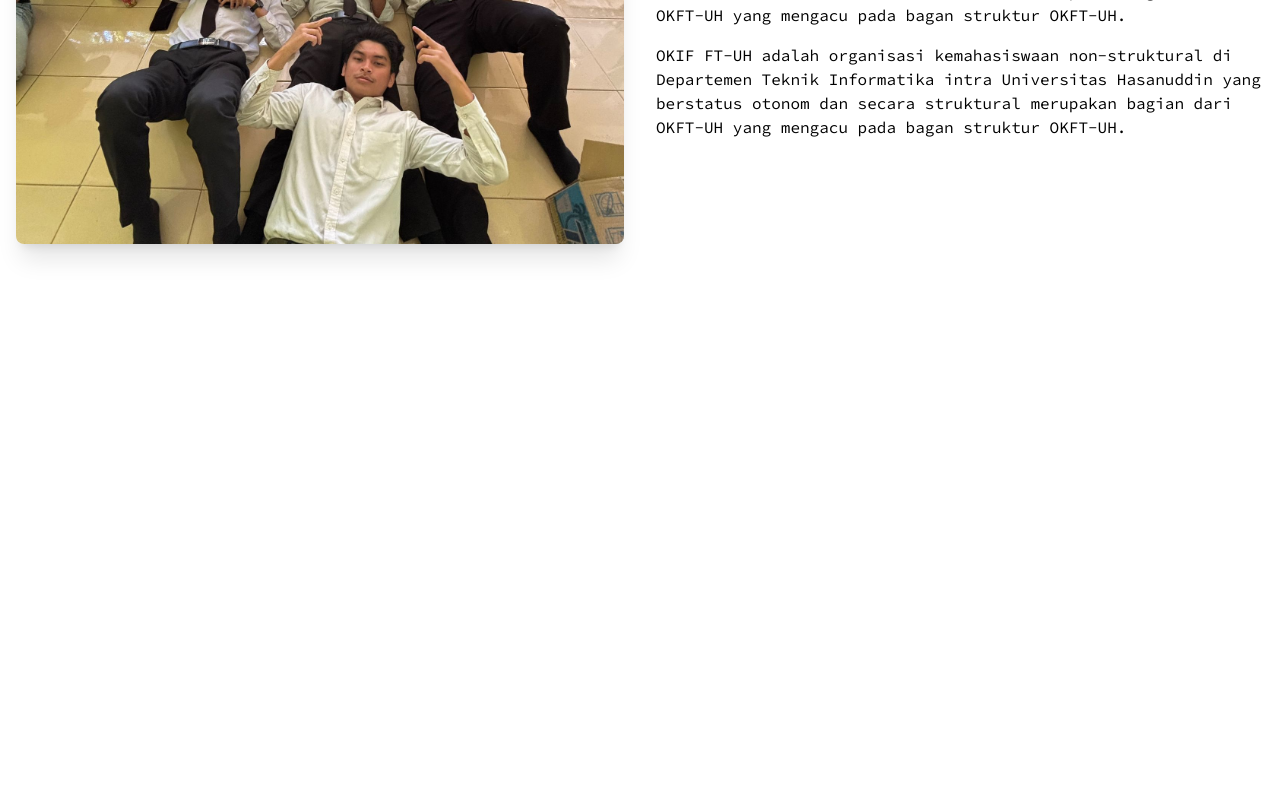
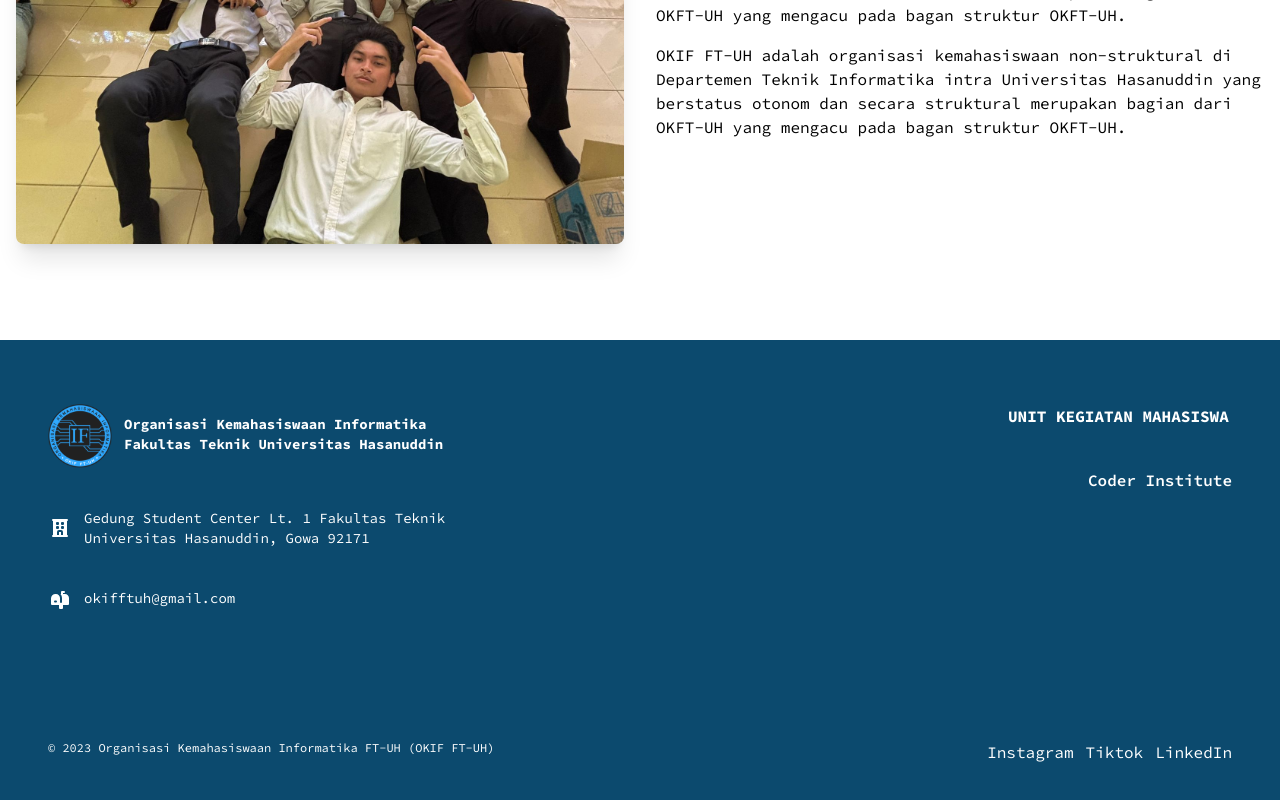
Before and after one commit to syaafiudinm/okif-ft-uh, a Next.js app: page / in a window 1280 px wide. Shown: the part 1031-1831 px from the top of the page. Before the commit the page ends 1371 px from the top, so only its background shows below. Built offline with nearby package versions, Linux system fonts and the light colour scheme.

Commit message:
feat: footer on each page

```diff
--- a/src/app/page.js
+++ b/src/app/page.js
@@ -1,11 +1,13 @@
 import Navbar from "@/components/Navbar";
 import Hero from "@/components/Hero";
+import Footer from "@/components/Footer";
 
 export default function Home() {
   return (
     <>
       <Navbar />
       <Hero />
+      <Footer/>
     </>
   );
 }
--- /dev/null
+++ b/src/components/Footer.jsx
@@ -0,0 +1,92 @@
+import React from "react";
+
+const Footer = () => {
+  return (
+    <>
+      <footer className="pb-44 pt-16 px-12 bg-sky-900">
+        <div className="flex justify-between">
+          <div className="flex flex-col gap-10">
+            <div>
+              <a
+                href="/"
+                className="flex items-center space-x-3 rtl:space-x-reverse"
+              >
+                <img src="Okif.svg" className="h-16" alt="OKIF FT-UH Logo" />
+                <div className="pb-1">
+                  <span className="hidden md:block self-center text-sm font-bold whitespace-nowrap dark:text-white text-white">
+                    Organisasi Kemahasiswaan Informatika <br /> Fakultas Teknik
+                    Universitas Hasanuddin
+                  </span>
+                  <span className="block md:hidden self-center text-md font-semibold whitespace-nowrap dark:text-white text-white">
+                    Organisasi Kemahasiswaan Informatika <br /> Fakultas Teknik
+                    Universitas Hasanuddin
+                  </span>
+                </div>
+              </a>
+            </div>
+            <div className="flex gap-3">
+              <svg
+                className="w-6 h-6 mt-2 text-white dark:text-white"
+                aria-hidden="true"
+                xmlns="http://www.w3.org/2000/svg"
+                width="24"
+                height="24"
+                fill="currentColor"
+                viewBox="0 0 24 24"
+              >
+                <path
+                  fillRule="evenodd"
+                  d="M4 4a1 1 0 0 1 1-1h14a1 1 0 1 1 0 2v14a1 1 0 1 1 0 2H5a1 1 0 1 1 0-2V5a1 1 0 0 1-1-1Zm5 2a1 1 0 0 0-1 1v1a1 1 0 0 0 1 1h1a1 1 0 0 0 1-1V7a1 1 0 0 0-1-1H9Zm5 0a1 1 0 0 0-1 1v1a1 1 0 0 0 1 1h1a1 1 0 0 0 1-1V7a1 1 0 0 0-1-1h-1Zm-5 4a1 1 0 0 0-1 1v1a1 1 0 0 0 1 1h1a1 1 0 0 0 1-1v-1a1 1 0 0 0-1-1H9Zm5 0a1 1 0 0 0-1 1v1a1 1 0 0 0 1 1h1a1 1 0 0 0 1-1v-1a1 1 0 0 0-1-1h-1Zm-3 4a2 2 0 0 0-2 2v3h2v-3h2v3h2v-3a2 2 0 0 0-2-2h-2Z"
+                  clipRule="evenodd"
+                />
+              </svg>
+              <p className="break-words text-sm text-white">
+                Gedung Student Center Lt. 1 Fakultas Teknik <br /> Universitas
+                Hasanuddin, Gowa 92171
+              </p>
+            </div>
+            <div className="flex gap-3">
+              <svg
+                className="w-6 h-6 text-white dark:text-white"
+                aria-hidden="true"
+                xmlns="http://www.w3.org/2000/svg"
+                width="24"
+                height="24"
+                fill="currentColor"
+                viewBox="0 0 24 24"
+              >
+                <path d="M17 6h-2V5h1a1 1 0 1 0 0-2h-2a1 1 0 0 0-1 1v2h-.541A5.965 5.965 0 0 1 14 10v4a1 1 0 1 1-2 0v-4c0-2.206-1.794-4-4-4-.075 0-.148.012-.22.028C7.686 6.022 7.596 6 7.5 6A4.505 4.505 0 0 0 3 10.5V16a1 1 0 0 0 1 1h7v3a1 1 0 0 0 1 1h2a1 1 0 0 0 1-1v-3h5a1 1 0 0 0 1-1v-6c0-2.206-1.794-4-4-4Zm-9 8.5H7a1 1 0 1 1 0-2h1a1 1 0 1 1 0 2Z" />
+              </svg>
+
+              <p className="break-words text-sm text-white">
+                okifftuh@gmail.com
+              </p>
+            </div>
+          </div>
+          <div className="flex flex-col gap-10">
+            <h3 className="font-bold text-white">UNIT KEGIATAN MAHASISWA</h3>
+            <h3 className="font-semibold text-white ml-20">Coder Institute</h3>
+          </div>
+        </div>
+        <div className="flex justify-between mt-32">
+          <p className="text-white text-xs">
+            © 2023 Organisasi Kemahasiswaan Informatika FT-UH (OKIF FT-UH)
+          </p>
+          <div className="flex gap-3">
+            <a href="" className="text-white hover:underline">
+              Instagram
+            </a>
+            <a href="" className="text-white hover:underline">
+              Tiktok
+            </a>
+            <a href="" className="text-white hover:underline">
+              LinkedIn
+            </a>
+          </div>
+        </div>
+      </footer>
+    </>
+  );
+};
+
+export default Footer;
```
Also changed, not shown: public/struktur.jpg (added).
